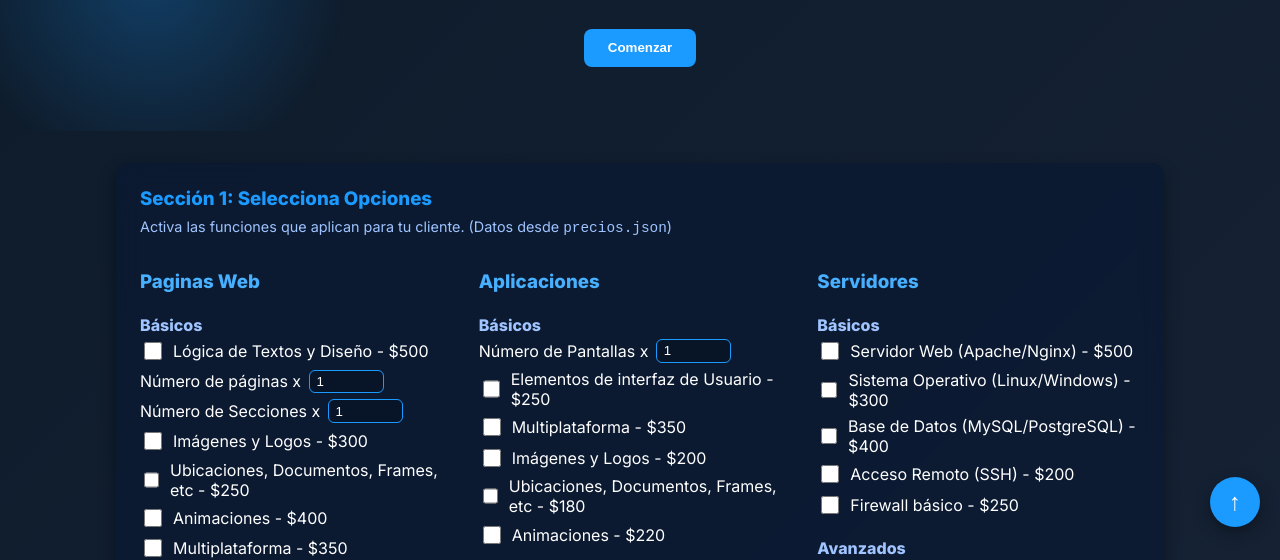
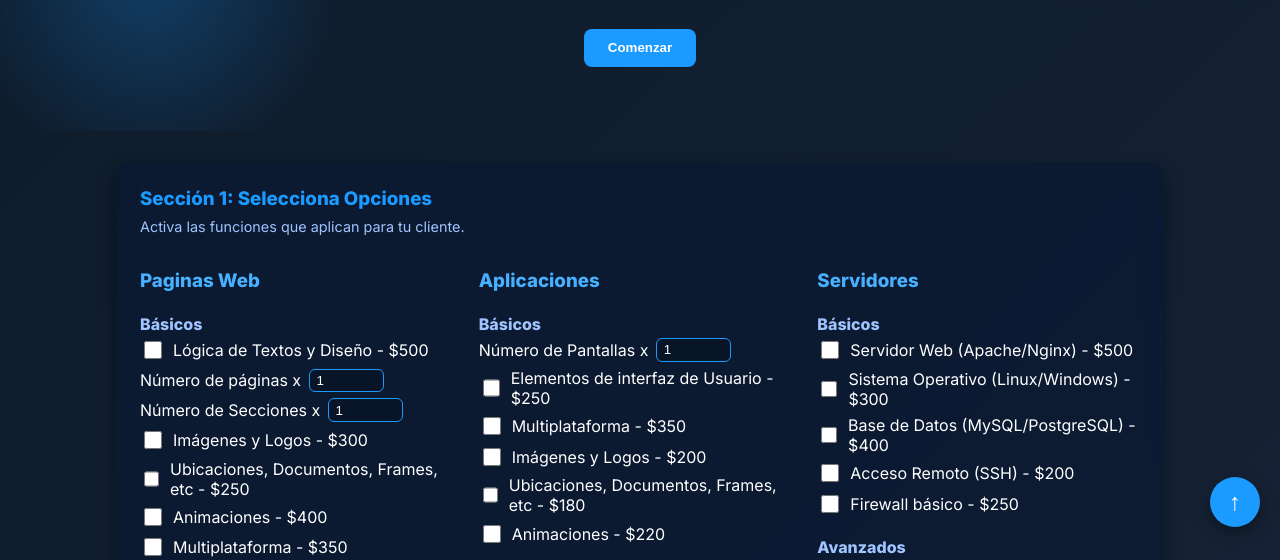
Before and after one commit to Radamtech/Cotizador_RADAMTECH, a plain HTML site: page index.html in a window 1280 px wide. Shown: the part 253-813 px from the top of the page. Drawn offline with nearby package versions, Linux system fonts and the light colour scheme.

Commit message:
Update index.html

```diff
--- a/index.html
+++ b/index.html
@@ -39,7 +39,7 @@
     <section id="seccion1" class="section card glass">
       <div class="section-head">
         <h3>Sección 1: Selecciona Opciones</h3>
-        <p>Activa las funciones que aplican para tu cliente. (Datos desde <code>precios.json</code>)</p>
+        <p>Activa las funciones que aplican para tu cliente.</p>
       </div>
       <div id="categorias" class="categorias-grid"></div>
     </section>
```
